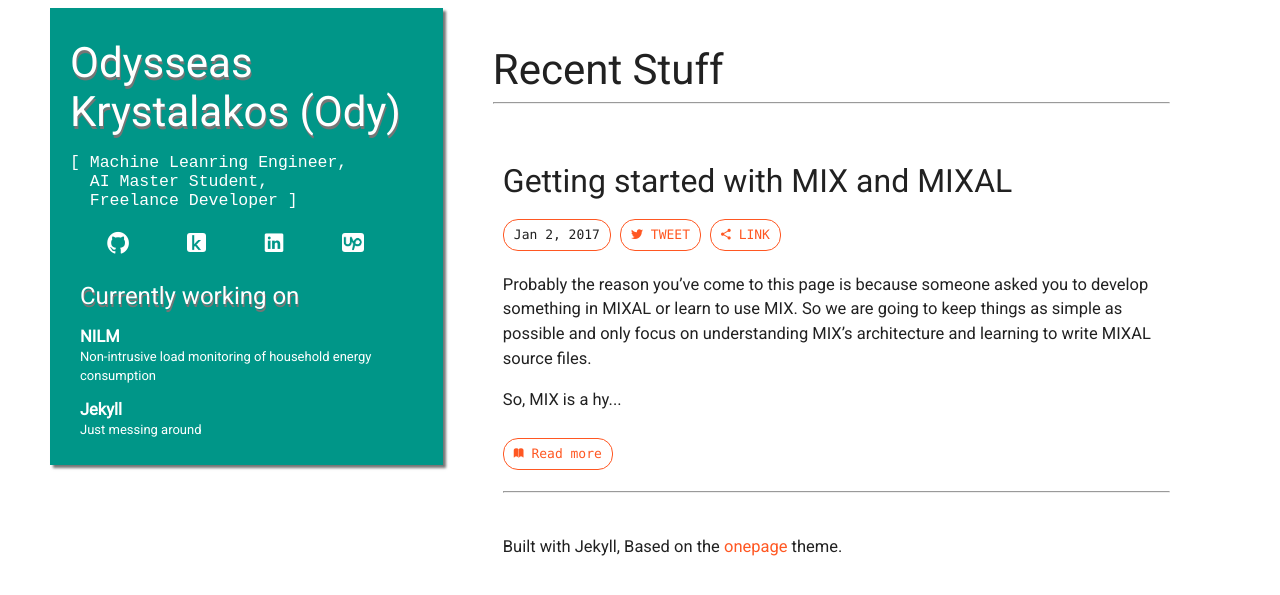
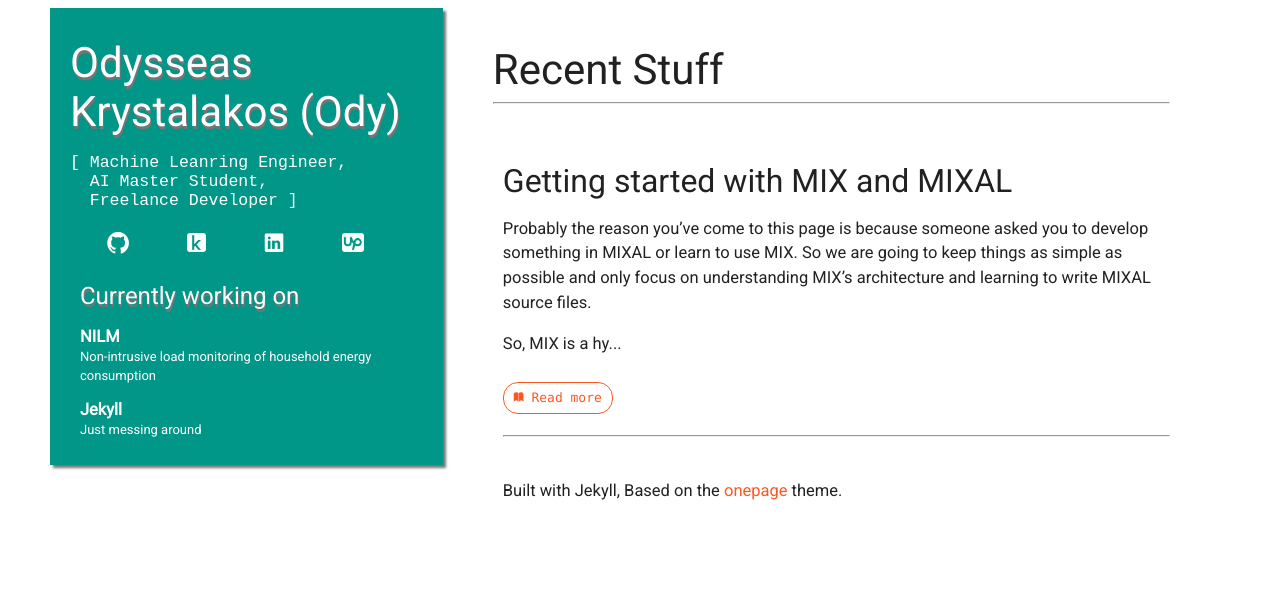
Before and after one commit to OdysseasKr/odysseaskr.github.io, a Jekyll site: the page built from index.html, in a window 1280 px wide. Shown: the top 595 px of the page. Built offline with Jekyll 4.4.1, drawn with Linux system fonts in a browser that asks for light colours; some web fonts are replaced.

Commit message:
Remove sharing options

```diff
--- a/_includes/social.html
+++ /dev/null
@@ -1,3 +0,0 @@
-<small class="chip">{{ post.date | date: "%b %-d, %Y" }}</small>
-<a class="chip" target="_blank" href="https://twitter.com/intent/tweet?text={{ post.title | cgi_escape }}&url={{ post.url }}"><i class="icon ion-social-twitter"></i> TWEET</a>
-<a class="chip" href="{{post.url}}"><i class="icon ion-android-share-alt"></i> LINK</a>
--- a/_layouts/post.html
+++ b/_layouts/post.html
@@ -12,9 +12,7 @@
 		<div class="unit one-fifth"></div>
 		<div class="unit three-fifths post-content">
 
-			<small class="chip">{{ page.date | date: "%b %-d, %Y" }}</small>
-			<a class="chip" target="_blank" href="https://twitter.com/intent/tweet?text={{ page.title | cgi_escape }}&url={{ page.url }}"><i class="icon ion-social-twitter"></i> TWEET</a>
-			<a class="chip" href="{{page.url}}"><i class="icon ion-android-share-alt"></i> LINK</a>
+			<small class="chip">Posted on {{ page.date | date: "%b %-d, %Y" }}</small>
 
 			<div class="grid">
 				{{ content }}
--- a/index.html
+++ b/index.html
@@ -6,8 +6,6 @@ layout: default
 <div id="{{ post.date | date: "%F-%H" }}" class="unit whole align-left post">
 	<article itemscope itemtype="http://schema.org/BlogPosting">
 		<h2><a href="{{post.url}}">{{ post.title }}</a></h2>
-		<br>
-		{% include social.html %}
 
 		<div class="post-content">
 			{{ post.content | truncate:300 }}
```
